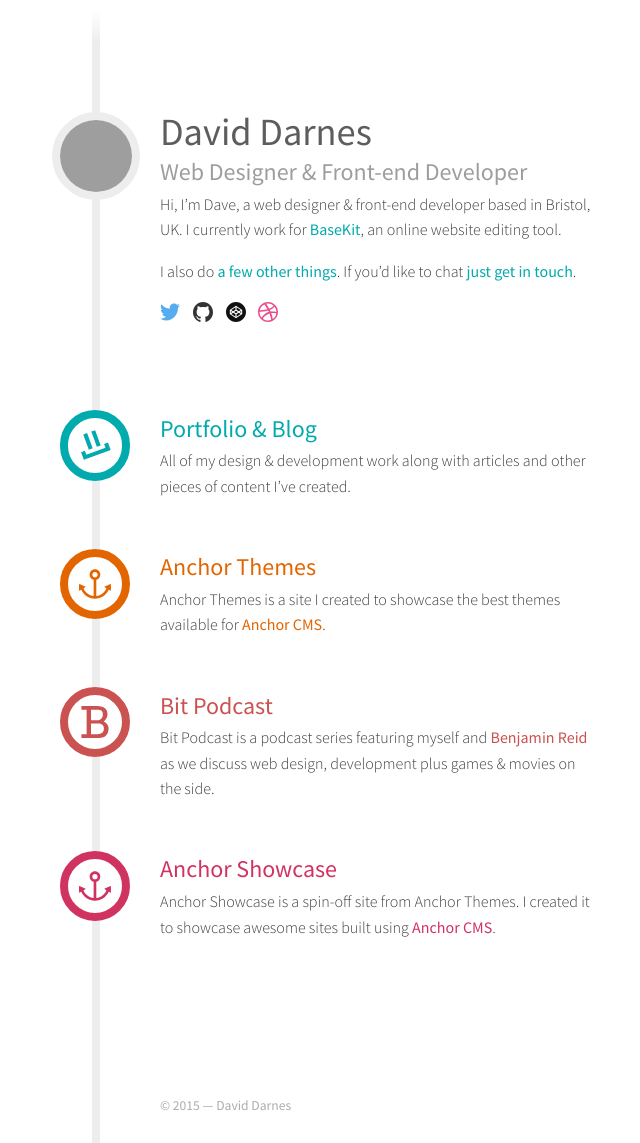
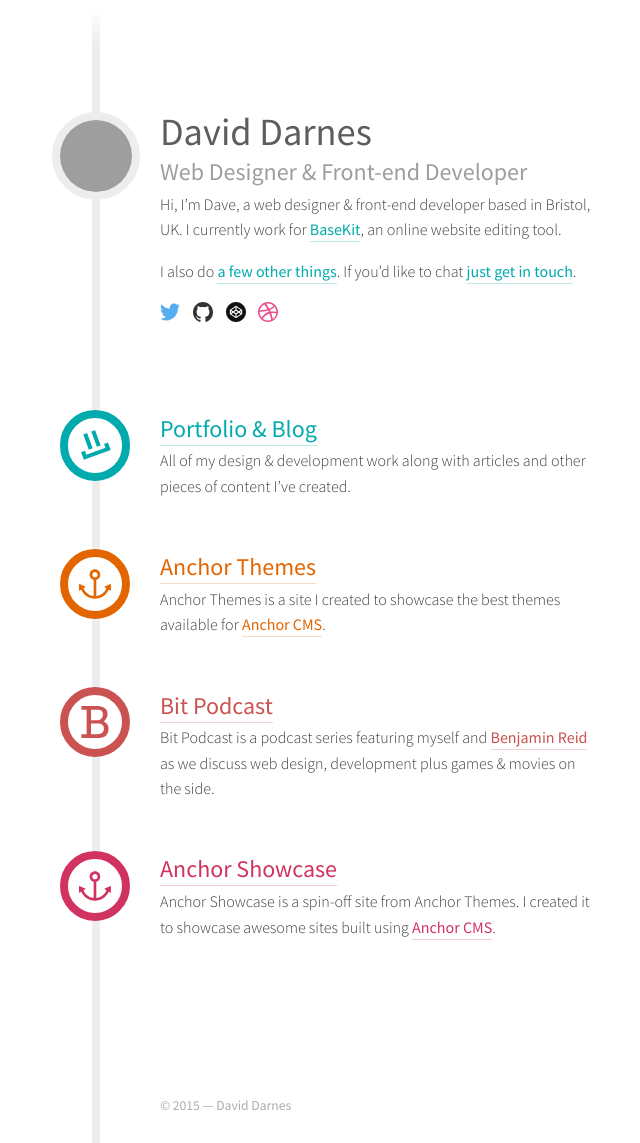
Before and after one commit to daviddarnes/darn.es, a Jekyll site: the page built from index.md, in a window 1280 px wide. Shown: the whole page, without its empty margins (317-957 px from the left). Built offline with Jekyll 4.4.1, drawn with Linux system fonts in a browser that asks for light colours; grey boxes are pictures that could not be loaded.

Commit message:
Tweaks link borders again

```diff
--- a/css/styles.scss
+++ b/css/styles.scss
@@ -241,8 +241,10 @@ a {
         left: 0;
         right: 0;
         bottom: -2px;
-        border-bottom: 1px solid inherit;
+        border-bottom: 1px solid $color--link;
+        border-color: inherit;
         opacity: 0.25;
+        transition: .2s;
     }
     &:hover:after {
         opacity: 0.75;
```
